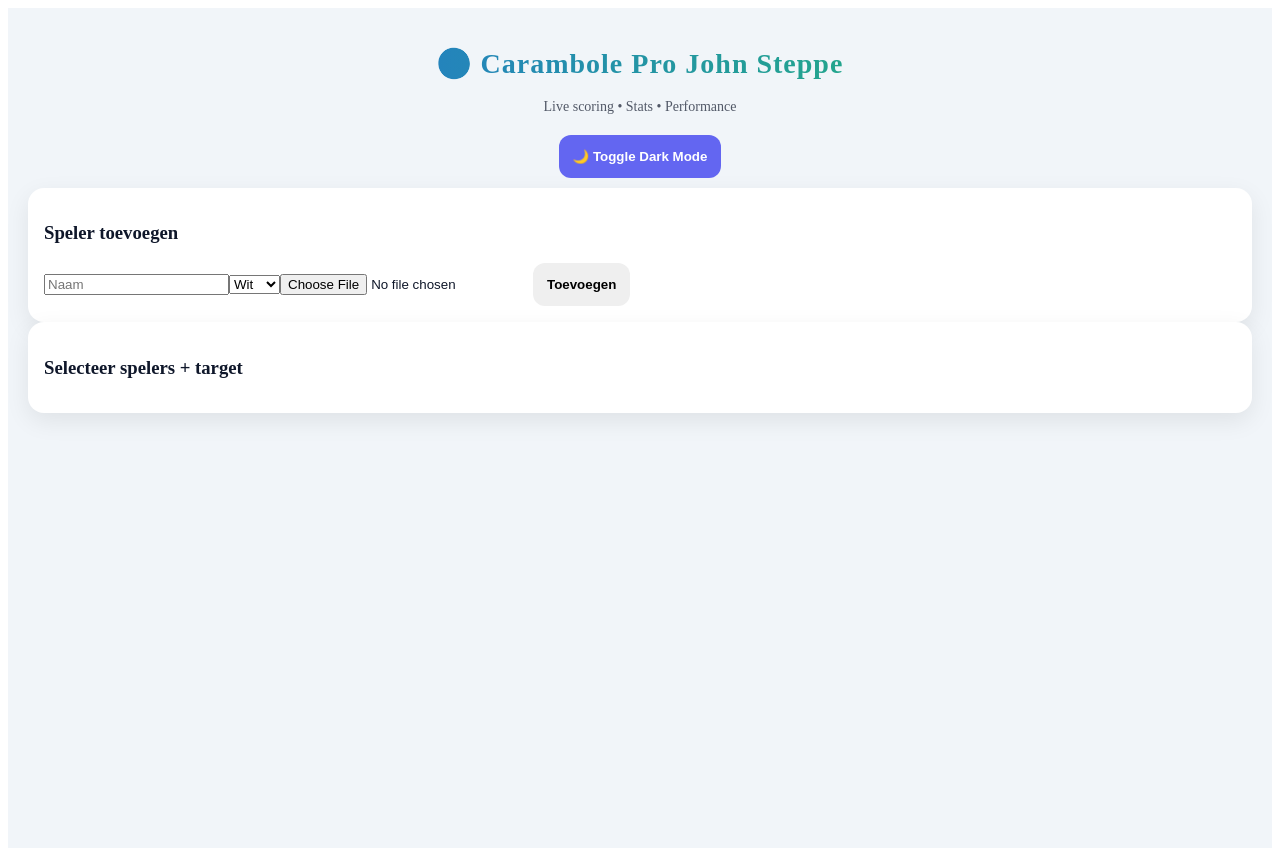
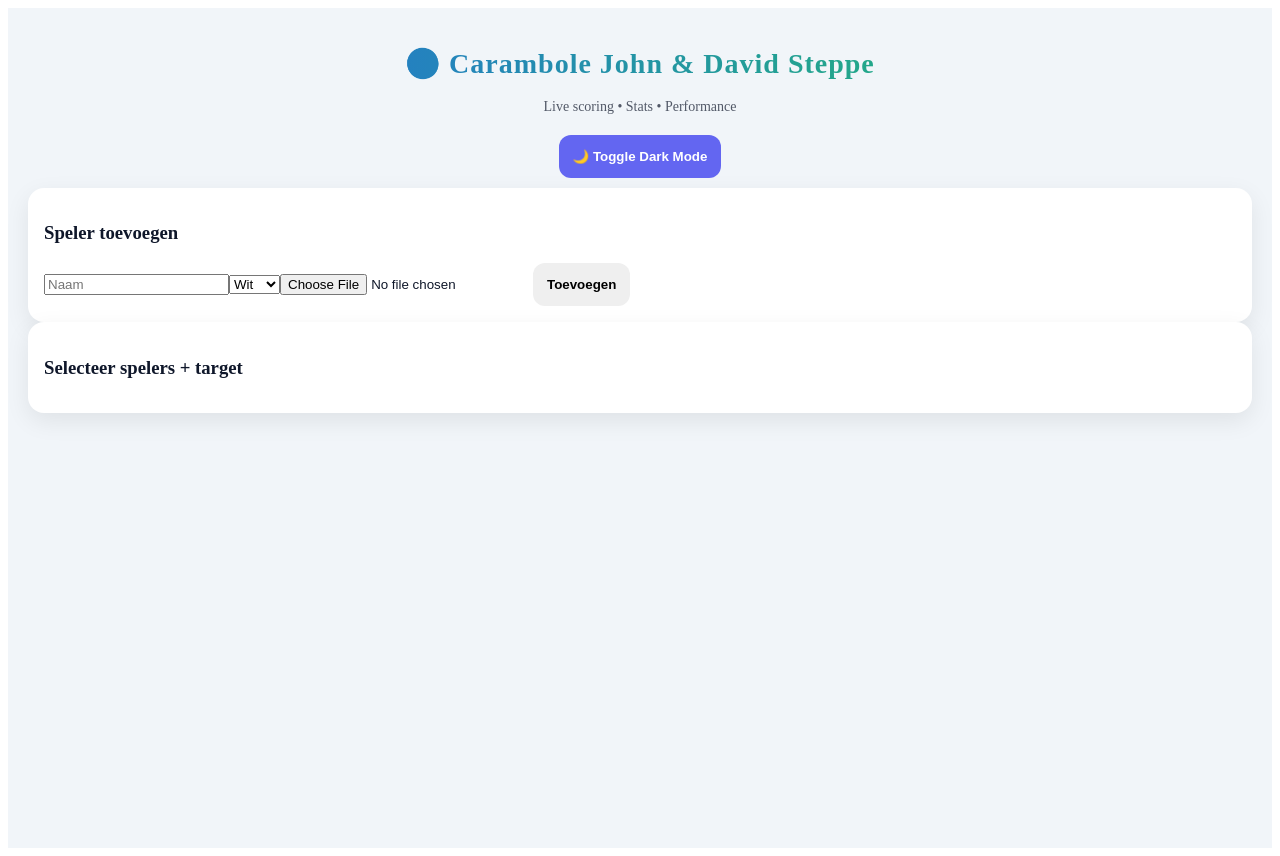
Before and after one commit to steppedavid-glitch/carambole-app, a React (Vite) app: page / in a window 1280 px wide. Built offline with nearby package versions, Linux system fonts and the light colour scheme.

Commit message:
Update App.jsx

```diff
--- a/src/App.jsx
+++ b/src/App.jsx
@@ -144,7 +144,7 @@ export default function App() {
           WebkitBackgroundClip: 'text',
           WebkitTextFillColor: 'transparent'
         }}>
-          🎱 Carambole Pro John Steppe
+          🎱 Carambole John & David Steppe
         </h1>
         <div style={{ fontSize: 14, opacity: 0.7 }}>
           Live scoring • Stats • Performance
```
